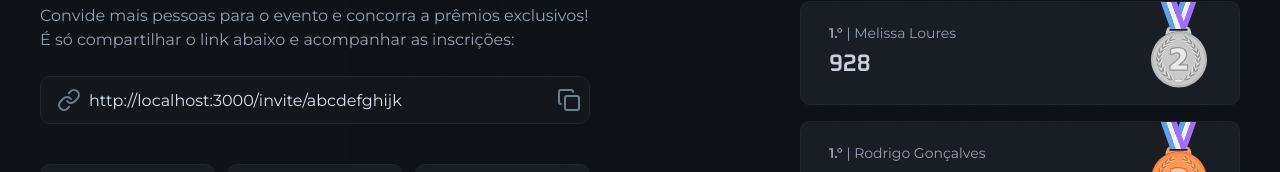
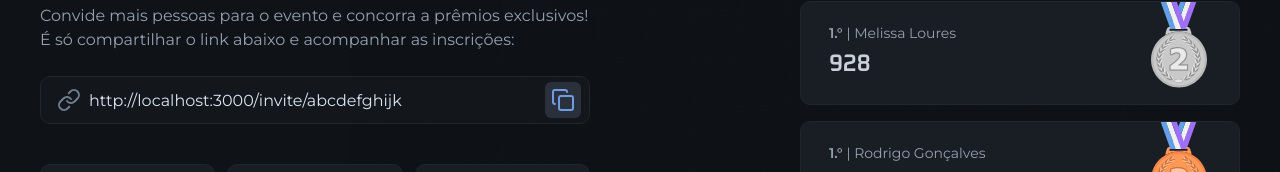
Before and after one commit to ReddyyZ/devstage, a Next.js app: page /invite in a window 1280 px wide. Shown: the part 371-543 px from the top of the page. Built offline with nearby package versions, Linux system fonts and the light colour scheme.

Commit message:
fix: merge className prop with default className

```diff
--- a/src/components/icon-button.tsx
+++ b/src/components/icon-button.tsx
@@ -1,13 +1,17 @@
 import { ComponentProps } from "react";
+import { twMerge } from "tailwind-merge";
 
 interface IconButtonProps extends ComponentProps<"button"> {
   children?: React.ReactNode;
 }
 
-export function IconButton(props: IconButtonProps) {
+export function IconButton({ className, ...props }: IconButtonProps) {
   return (
     <button
-      className="text-blue hover:bg-blue cursor-pointer rounded-md bg-gray-500 p-1.5 transition-colors duration-300 hover:text-gray-900"
+      className={twMerge(
+        "text-blue hover:bg-blue cursor-pointer rounded-md bg-gray-500 p-1.5 transition-colors duration-300 hover:text-gray-900",
+        className,
+      )}
       {...props}
     />
   );
```
